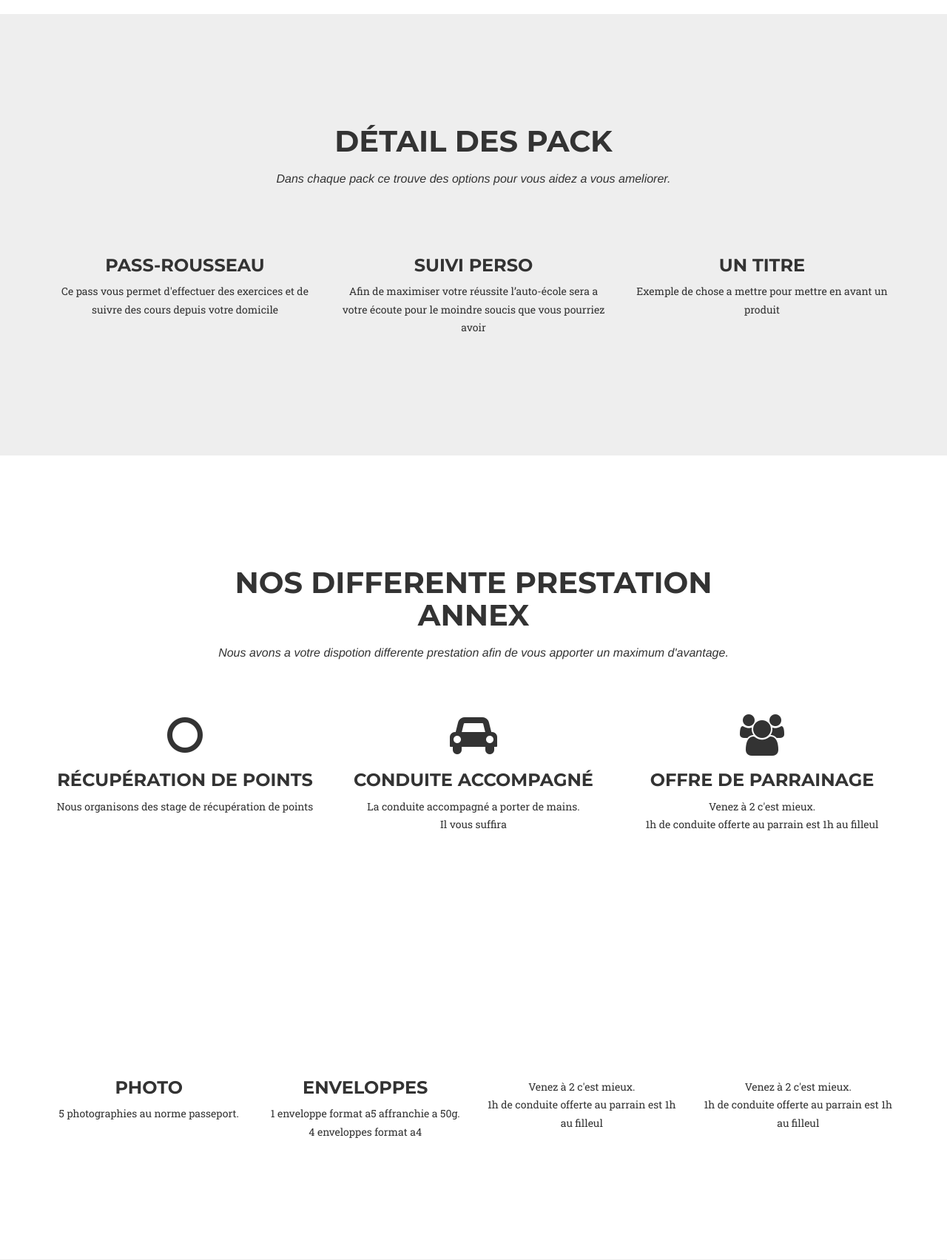
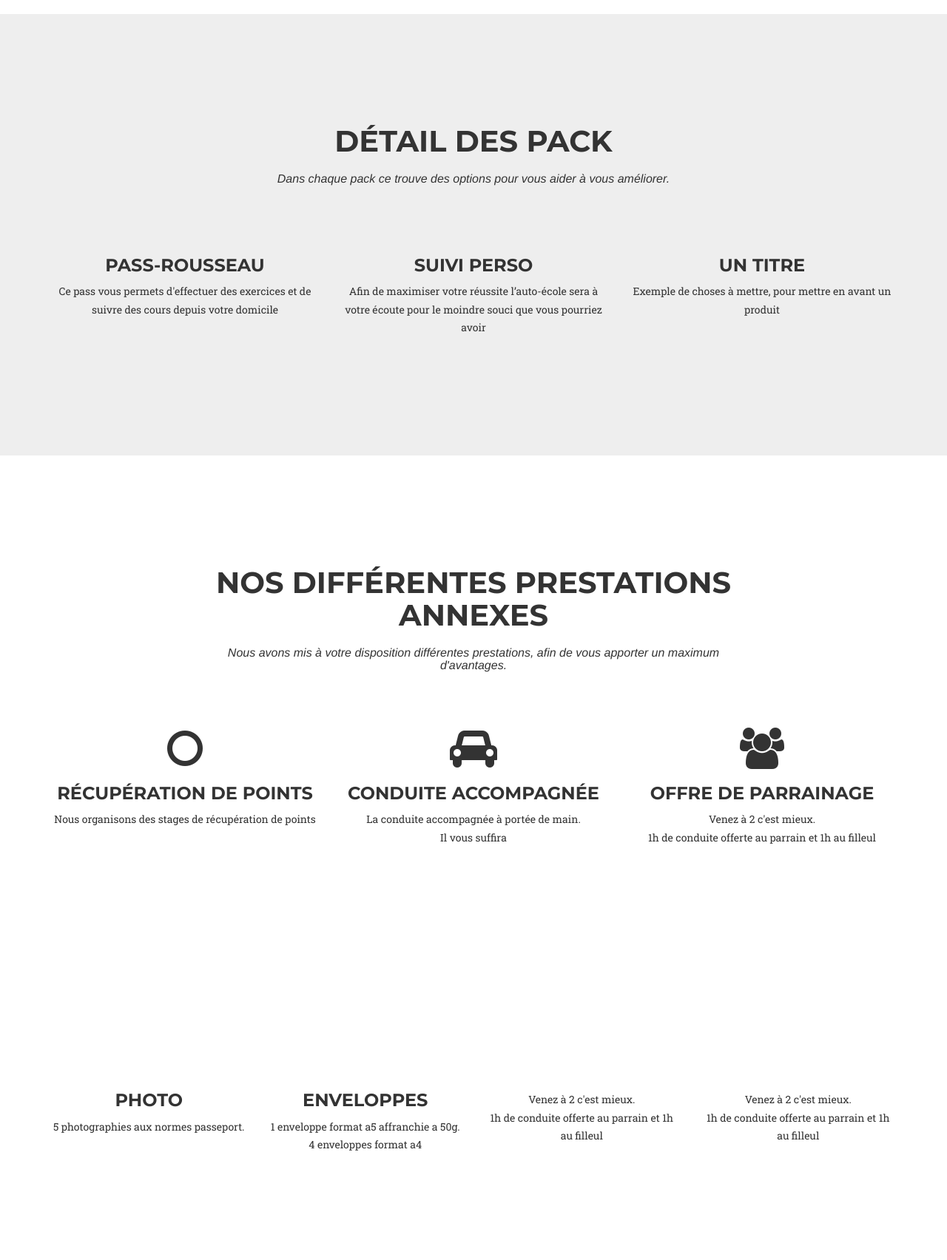
Before and after one commit to toeiazarothis/TSR, a PHP site: page /TSR/beta/tarif.php in a window 1280 px wide. Shown: the part 1360-3064 px from the top of the page at 74% size. Run offline with PHP 8.4, Linux system fonts and the light colour scheme; some libraries are stand-ins or nearby versions; some web fonts are replaced.

Commit message:
Update tarif.php

```diff
--- a/beta/tarif.php
+++ b/beta/tarif.php
@@ -57,8 +57,8 @@
                 <span class="caret"></span></a>
               <ul class="dropdown-menu">
                 <li> <a class="page-scroll" href="#tarif">Les tarifs</a> </li>
-                <li> <a class="page-scroll" href="#detailPack">Details</a> </li>
-                <li> <a class="page-scroll" href="#prestation">Nos Prestation</a>
+                <li> <a class="page-scroll" href="#detailPack">Détails</a> </li>
+                <li> <a class="page-scroll" href="#prestation">Nos Prestations</a>
                 </li>
                 <li> <a class="page-scroll " href="#documents">Inscription</a>
                 </li>
@@ -74,9 +74,9 @@
     <header>
       <div class="container">
         <div class="intro-text">
-          <div class="intro-lead-in">Bonjour, bienvenue!</div>
+          <div class="intro-lead-in">Bonjour!</div>
           <div class="intro-heading">
-            <p>Vous êtes le bienvenue sur le site de l'auto école TSR</p>
+            <p>Nous vous souhaitons la bienvenue sur le site de l'auto école TSR</p>
             <a href="#Information" class="page-scroll btn btn-xl">&gt;&gt;SUIVRE&lt;&lt;</a>
           </div>
         </div>
@@ -157,7 +157,7 @@
         <div class="row">
           <div class="col-md-8 col-md-offset-2 text-center">
             <h2 class="section-heading">Détail des pack</h2>
-            <h3 class="section-subheading text muted">Dans chaque pack ce trouve des options pour vous aidez a vous ameliorer.</h3>
+            <h3 class="section-subheading text muted">Dans chaque pack ce trouve des options pour vous aider à vous améliorer.</h3>
           </div>
         </div>
         <!-- Fin de titre -->
@@ -165,17 +165,17 @@
         <div class="row">
           <div class="col-md-4 text-center">
             <h3>Pass-Rousseau</h3>
-            <p> Ce pass vous permet d'effectuer des exercices et de suivre des
+            <p> Ce pass vous permets d'effectuer des exercices et de suivre des
               cours depuis votre domicile </p>
           </div>
           <div class="col-md-4 text-center">
             <h3>Suivi perso</h3>
-            <p> Afin de maximiser votre réussite l’auto-école sera a votre
-              écoute pour le moindre soucis que vous pourriez avoir </p>
+            <p> Afin de maximiser votre réussite l’auto-école sera à votre
+              écoute pour le moindre souci que vous pourriez avoir </p>
           </div>
           <div class="col-md-4 text-center">
             <h3>Un titre</h3>
-            <p> Exemple de chose a mettre pour mettre en avant un produit </p>
+            <p> Exemple de choses à mettre, pour mettre en avant un produit </p>
           </div>
         </div>
         <!-- Fin d'exemple --> </div>
@@ -186,24 +186,24 @@
       <div class="container">
         <div class="row">
           <div class="col-md-8 col-md-offset-2 text-center">
-            <h2 class="section-heading">Nos differente prestation annex</h2>
-            <h3 class="section-subheading text muted">Nous avons a votre dispotion differente prestation afin de vous apporter un maximum d'avantage.</h3>
+            <h2 class="section-heading">Nos différentes prestations annexes</h2>
+            <h3 class="section-subheading text muted">Nous avons mis à votre disposition différentes prestations, afin de vous apporter un maximum d'avantages.</h3>
           </div>
         </div>
         <div class="row">
           <div class="col-md-4 col-xs-12 text-center"> <span><i class="fa fa-circle-o fa-4x"></i></span>
             <h3>Récupération de points</h3>
-            <p> Nous organisons des stage de récupération de points </p>
+            <p> Nous organisons des stages de récupération de points </p>
           </div>
           <div class="col-md-4 col-xs-12 text-center"> <span><i class="fa fa-car fa-4x"></i></span>
-            <h3>Conduite Accompagné</h3>
-            <p> La conduite accompagné a porter de mains.<br>
+            <h3>Conduite Accompagnée</h3>
+            <p> La conduite accompagnée à portée de main.<br>
               Il vous suffira</p>
           </div>
           <div class="col-md-4 col-xs-12 text-center"> <span><i class="fa fa-users fa-4x"></i></span>
             <h3>Offre de Parrainage</h3>
             <p> Venez à 2 c'est mieux. <br>
-              1h de conduite offerte au parrain est 1h au filleul </p>
+              1h de conduite offerte au parrain et 1h au filleul </p>
           </div>
         </div>
       </div>
@@ -215,7 +215,7 @@
         <div class="row">
           <div class="col-md-3 col-xs-6 text-center"> <span></span>
             <h3>Photo</h3>
-            <p>5 photographies au norme passeport.</p>
+            <p>5 photographies aux normes passeport.</p>
           </div>
           <div class="col-md-3 col-xs-6 text-center"> <span></span>
             <h3>Enveloppes</h3>
@@ -225,12 +225,12 @@
           <div class="col-md-3 col-xs-6 text-center"> <span></span>
             <h3></h3>
             <p> Venez à 2 c'est mieux. <br>
-              1h de conduite offerte au parrain est 1h au filleul </p>
+              1h de conduite offerte au parrain et 1h au filleul </p>
           </div>
           <div class="col-md-3 col-xs-6 text-center"> <span></span>
             <h3></h3>
             <p> Venez à 2 c'est mieux. <br>
-              1h de conduite offerte au parrain est 1h au filleul </p>
+              1h de conduite offerte au parrain et 1h au filleul </p>
           </div>
         </div>
       </div>
```
